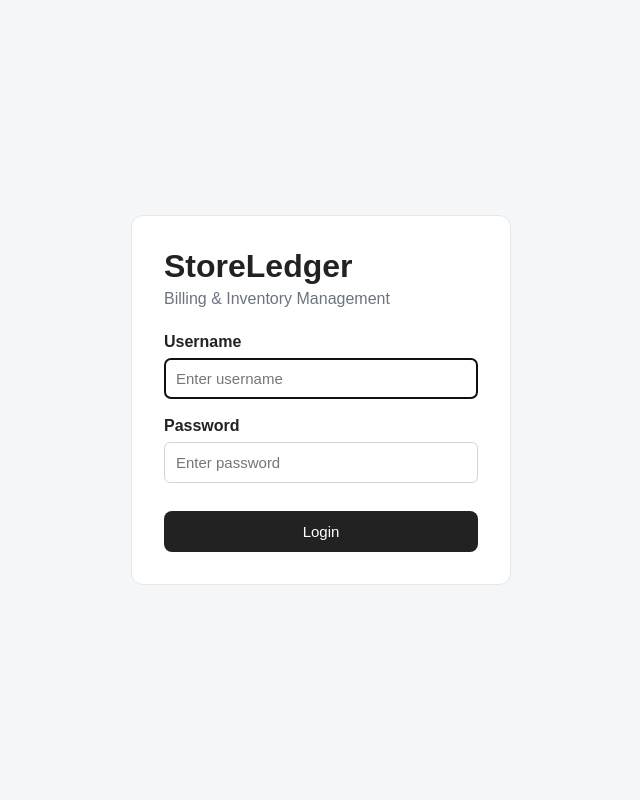
After one commit to tushar-011/StoreLedger, a Flask app: page /login in a window 1280 px wide. The commit adds this page. Shown: the whole page, without its empty margins (319-959 px from the left). Run offline with Flask 3, Linux system fonts and the light colour scheme.

Commit message:
Add authentication with login logout and password hashing

```diff
--- a/app.py
+++ b/app.py
@@ -1,4 +1,5 @@
 import json
+import os
 from flask import(
     Flask,
     render_template,
@@ -6,14 +7,27 @@ from flask import(
     redirect,
     url_for,
     Response,
-    jsonify
+    jsonify,
+    session
 )
 import mysql.connector
 from db import get_db_connection
 
+from dotenv import load_dotenv
+
+from werkzeug.security import (
+    generate_password_hash,
+    check_password_hash
+)
+
+load_dotenv()
 
 app = Flask(__name__)
 
+app.secret_key = os.getenv(
+    "SECRET_KEY",
+    "storeledger-development-key"
+)
 
 @app.route("/")
 def home():
@@ -2267,6 +2281,108 @@ def category_report():
         categories=report_data
     )
 
+@app.route("/login", methods=["GET", "POST"])
+def login():
+
+    if "user_id" in session:
+        return redirect(
+            url_for("dashboard")
+        )
+
+    error = None
+
+    if request.method == "POST":
+
+        username = request.form[
+            "username"
+        ].strip()
+
+        password = request.form[
+            "password"
+        ]
+
+        connection = get_db_connection()
+        cursor = connection.cursor(
+            dictionary=True
+        )
+
+        cursor.execute(
+            """
+            SELECT
+                user_id,
+                username,
+                password,
+                role
+            FROM users
+            WHERE username = %s
+            """,
+            (username,)
+        )
+
+        user = cursor.fetchone()
+
+        cursor.close()
+        connection.close()
+
+        if (
+            user
+            and check_password_hash(
+                user["password"],
+                password
+            )
+        ):
+
+            session["user_id"] = (
+                user["user_id"]
+            )
+
+            session["username"] = (
+                user["username"]
+            )
+
+            session["role"] = (
+                user["role"]
+            )
+
+            return redirect(
+                url_for("dashboard")
+            )
+
+        error = (
+            "Invalid username or password."
+        )
+
+    return render_template(
+        "login.html",
+        error=error
+    )
+
+@app.route("/logout")
+def logout():
+
+    session.clear()
+
+    return redirect(
+        url_for("login")
+    )
+
+@app.before_request
+def require_login():
+
+    allowed_routes = {
+        "login",
+        "static"
+    }
+
+    if (
+        request.endpoint
+        and request.endpoint not in allowed_routes
+        and "user_id" not in session
+    ):
+        return redirect(
+            url_for("login")
+        )
+
 
 if __name__ == "__main__":
     app.run(debug=True)
--- a/static/css/style.css
+++ b/static/css/style.css
@@ -678,3 +678,57 @@ button.primary-button {
     font-size: 12px;
     font-weight: bold;
 }
+
+.login-page {
+    margin: 0;
+    min-height: 100vh;
+    display: flex;
+    align-items: center;
+    justify-content: center;
+    background: #f4f6f8;
+}
+
+.login-container {
+    width: 100%;
+    max-width: 420px;
+    padding: 20px;
+}
+
+.login-card {
+    background: white;
+    padding: 32px;
+    border-radius: 12px;
+    border: 1px solid #e5e7eb;
+}
+
+.login-card h1 {
+    margin-top: 0;
+    margin-bottom: 5px;
+}
+
+.login-card p {
+    margin-top: 0;
+    margin-bottom: 25px;
+    color: #6b7280;
+}
+
+.login-button {
+    width: 100%;
+    margin-top: 10px;
+}
+
+.user-menu {
+    display: flex;
+    align-items: center;
+    gap: 12px;
+}
+
+.logout-link {
+    text-decoration: none;
+    color: #dc2626;
+    font-weight: 600;
+}
+
+.logout-link:hover {
+    text-decoration: underline;
+}
--- /dev/null
+++ b/templates/login.html
@@ -0,0 +1,98 @@
+<!DOCTYPE html>
+
+<html lang="en">
+
+<head>
+
+    <meta charset="UTF-8">
+
+    <meta
+        name="viewport"
+        content="width=device-width, initial-scale=1.0"
+    >
+
+    <title>
+        Login | StoreLedger
+    </title>
+
+    <link
+        rel="stylesheet"
+        href="{{ url_for(
+            'static',
+            filename='css/style.css'
+        ) }}"
+    >
+
+</head>
+
+<body class="login-page">
+
+    <div class="login-container">
+
+        <div class="login-card">
+
+            <h1>
+                StoreLedger
+            </h1>
+
+            <p>
+                Billing & Inventory Management
+            </p>
+
+            {% if error %}
+
+            <div class="error-message">
+                {{ error }}
+            </div>
+
+            {% endif %}
+
+            <form method="POST">
+
+                <div class="form-group">
+
+                    <label>
+                        Username
+                    </label>
+
+                    <input
+                        type="text"
+                        name="username"
+                        placeholder="Enter username"
+                        required
+                        autofocus
+                    >
+
+                </div>
+
+                <div class="form-group">
+
+                    <label>
+                        Password
+                    </label>
+
+                    <input
+                        type="password"
+                        name="password"
+                        placeholder="Enter password"
+                        required
+                    >
+
+                </div>
+
+                <button
+                    type="submit"
+                    class="primary-button login-button"
+                >
+                    Login
+                </button>
+
+            </form>
+
+        </div>
+
+    </div>
+
+</body>
+
+</html>
```
Also changed, not shown: templates/base.html (+17 -2 lines), 1 other file.
